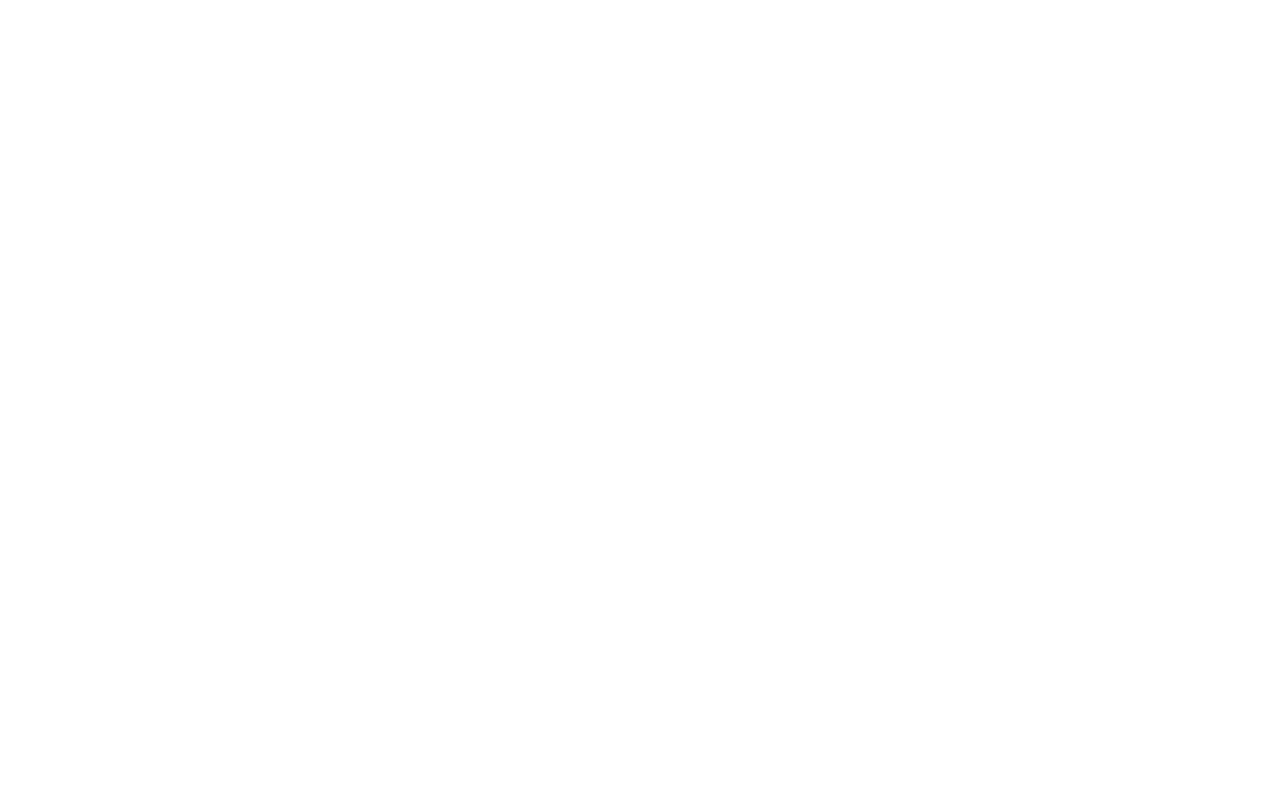
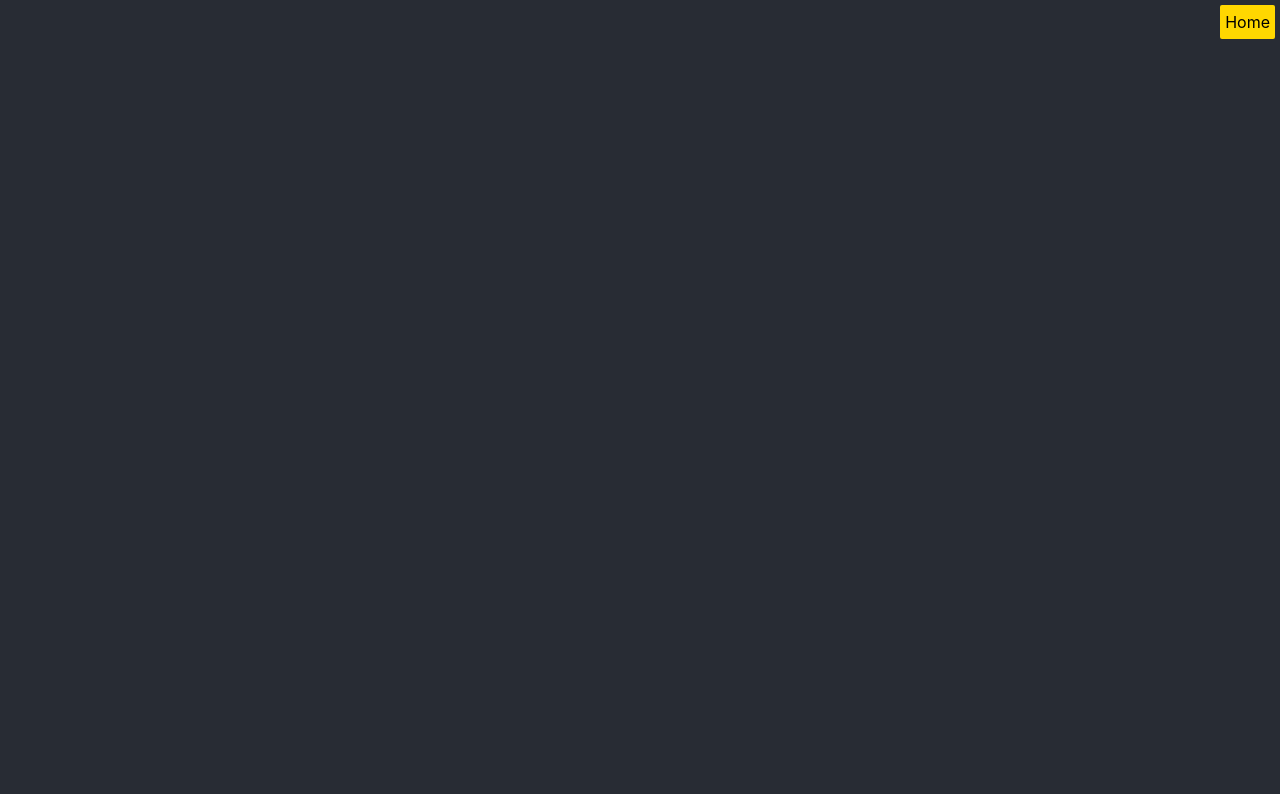
Before and after one commit to aschaus3/Stonks, a React (Create React App) app in the folder stonks/: page /about in a window 1280 px wide. Before the commit this address had no page. Built offline with nearby package versions, Linux system fonts and the light colour scheme.

Commit message:
about page

```diff
--- /dev/null
+++ b/stonks/src/About/about.css
@@ -0,0 +1,29 @@
+.help-body{
+    background-color: var(--background);
+    min-height: 93.75vh;
+    display: flex;
+    flex-direction: column;
+    align-items: center;
+    justify-content: center;
+    font-size: calc(10px + 2vmin);
+    color: white;
+}
+
+#Home-Link{
+    background-color: gold;
+    color: black;
+    text-decoration: none;
+    padding-left: 5px;
+    padding-right: 5px;
+    border-radius: 2px;
+    border-color:grey;
+    padding: 5px;
+    margin-left: 10px;
+}
+.home-Button{
+    background-color: var(--background);
+    min-height: 20 px;
+    display: flex;
+    justify-content: right;
+    padding: 5px;
+}
--- /dev/null
+++ b/stonks/src/About/about.js
@@ -0,0 +1,24 @@
+import React from 'react';
+import {
+  BrowserRouter as Router,
+  Routes,
+  Route,
+  Link
+} from "react-router-dom";
+import App from '../App';
+import './about.css'
+
+function About(){
+    return(
+       <div className = "help">
+           <div className = "home-Button">
+            <Link id="Home-Link" to="/App">Home</Link>
+           </div>
+           <div className="help-body">
+
+           </div>
+       </div>
+    );
+}
+
+export default About;
--- a/stonks/src/Footer/footer.css
+++ b/stonks/src/Footer/footer.css
@@ -6,17 +6,27 @@
 .footer-container {
     width: 100%;
     display: flex;
-    align-items: center;
     justify-content: space-between;
     background-color: gold;
+    color: var(--background);
 }
-.help_button{
-  width: 5%;
-  background-color: var(--background);
+.Help-Link{
+  background-color:var(--background);
+  margin: 5px;
+  text-decoration: none;
+  align-items: center;
+  padding-top: 7px;
   color: gold;
-  margin: 5px;
+  border-radius: 7px;
+  padding-left: 2px;
+  padding-right: 2px;
 }
 
 #footer-middle{
   margin-top: 10px;
 }
+
+.icons {
+  padding: 5px;
+  color: var(--dark);
+}
--- a/stonks/src/index.js
+++ b/stonks/src/index.js
@@ -5,6 +5,7 @@ import { BrowserRouter as Router, Routes, Route, Link } from 'react-router-dom';
 import App from './App';
 import Login from './Login/login';
 import SignUp from './SignUp/signUp';
+import About from './About/about'
 import reportWebVitals from './reportWebVitals';
 
 ReactDOM.render(
@@ -14,6 +15,7 @@ ReactDOM.render(
         <Route path="/App" element={<App />}></Route>
         <Route path="/signUp" element={<SignUp />}></Route>
         <Route path="/" element={<Login />}></Route>
+        <Route path="/about" element={<About /> }></Route>
       </Routes>
     </Router>
   </React.StrictMode>,
```
Also changed, not shown: stonks/src/Footer/Footer.js.
